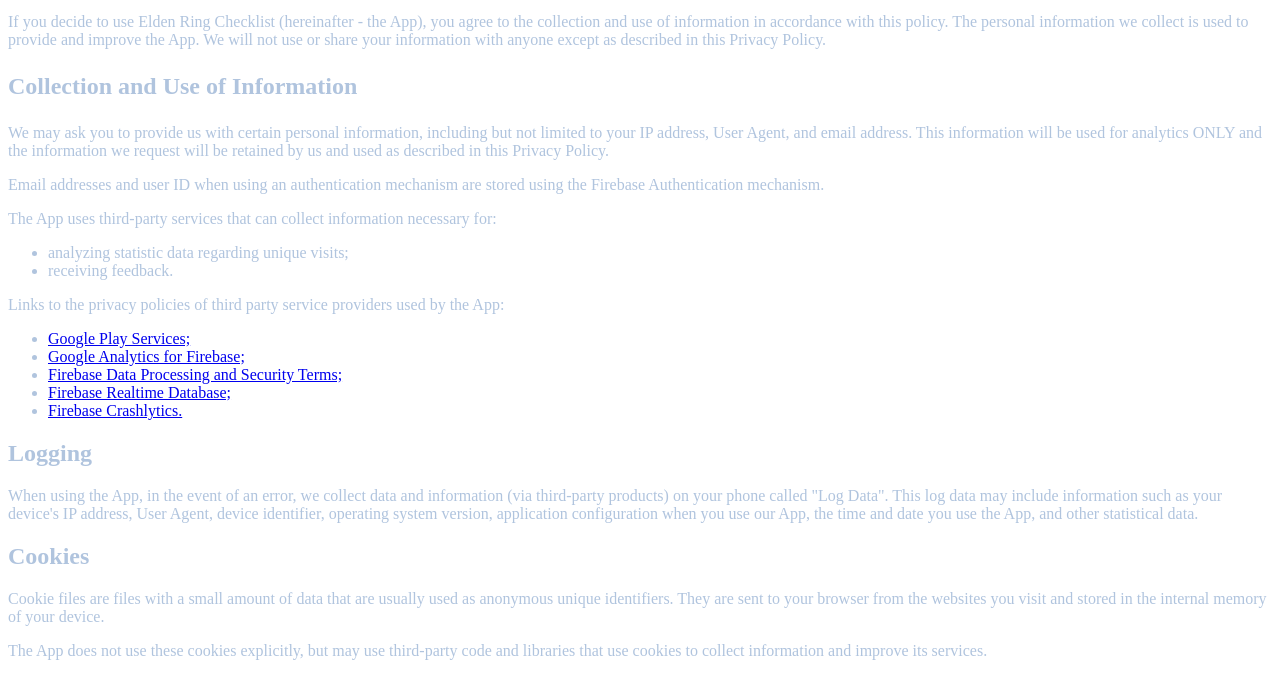
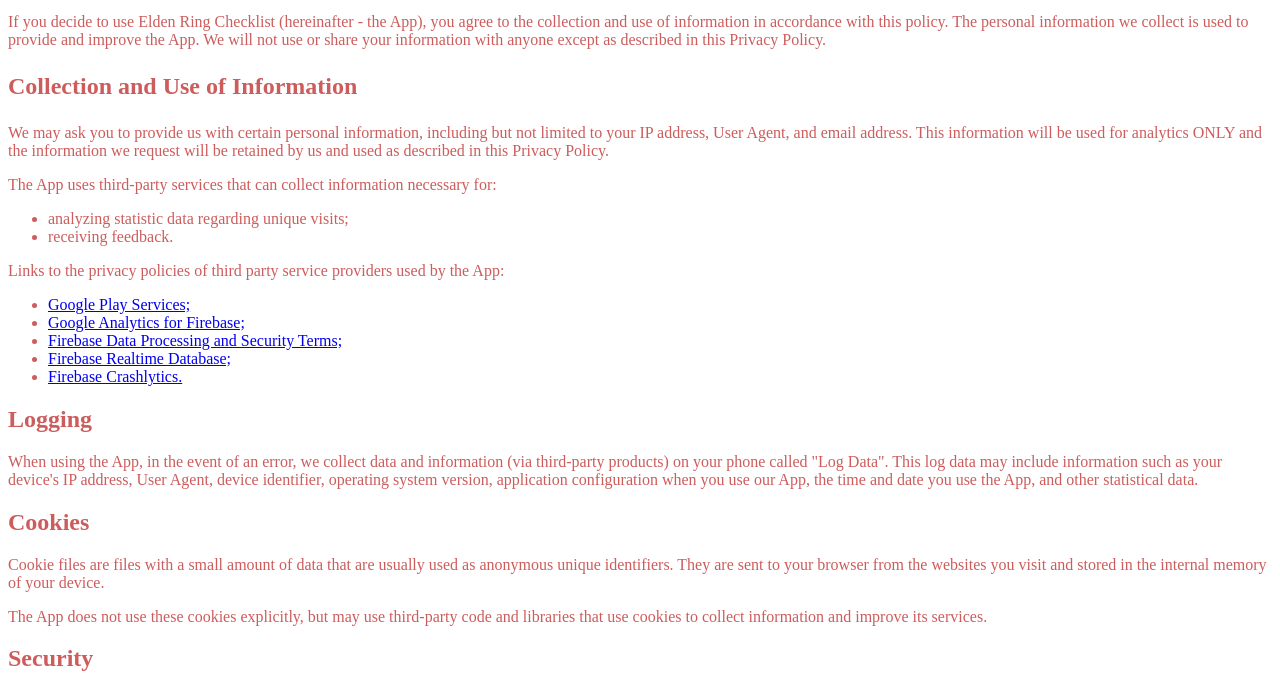
Before and after one commit to ArchExalt/elden-ring-checklist-android, a plain HTML site: page index.html in a window 1280 px wide. Shown: the part 101-777 px from the top of the page. Drawn offline with Linux system fonts and the light colour scheme.

Commit message:
Update index.html

```diff
--- a/index.html
+++ b/index.html
@@ -3,7 +3,7 @@
 <head>
 <title>Privacy Policy</title>
 <style>
-html { color-scheme: light dark; color: LightSteelBlue; }
+html { color-scheme: light dark; color: IndianRed; }
 font-family: Georgia, serif; }
 </style>
 </head>
@@ -19,8 +19,6 @@
 <h2><p>Collection and Use of Information</p></h2>
 
 <p>We may ask you to provide us with certain personal information, including but not limited to your IP address, User Agent, and email address. This information will be used for analytics ONLY and the information we request will be retained by us and used as described in this Privacy Policy.</p>
-
-<p>Email addresses and user ID when using an authentication mechanism are stored using the Firebase Authentication mechanism.</p>
 
 <p>The App uses third-party services that can collect information necessary for:</p>
 
```
